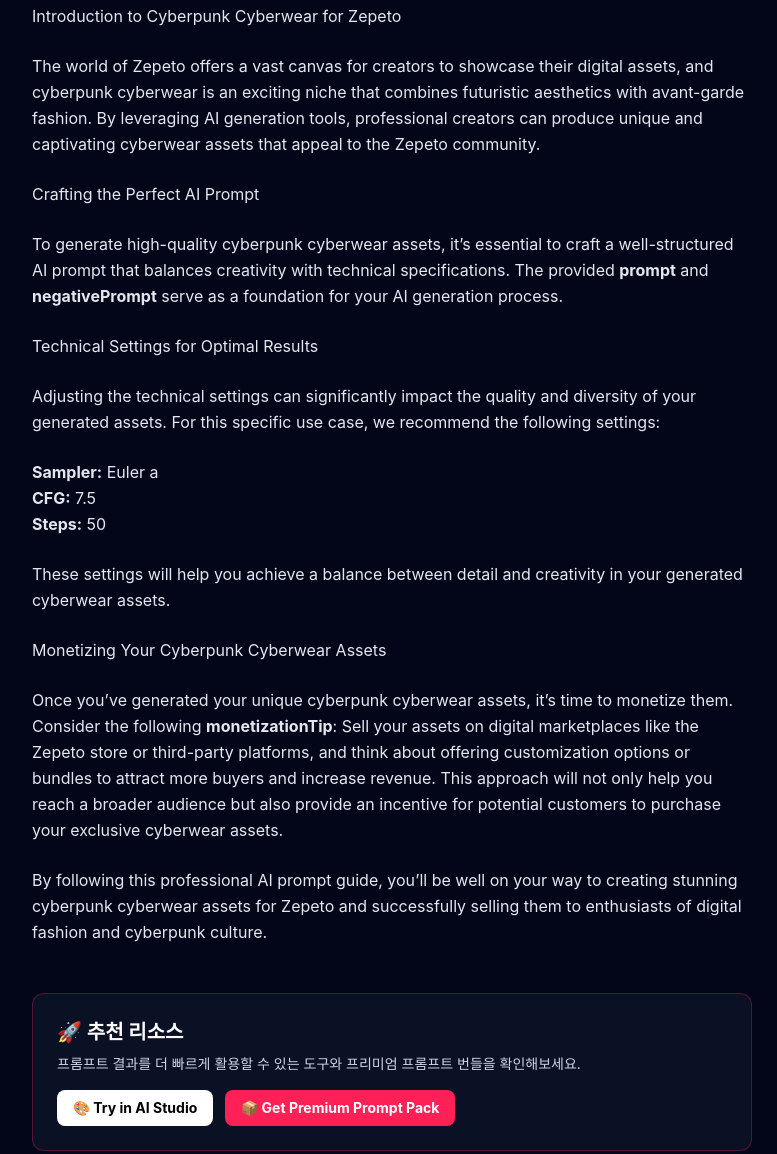
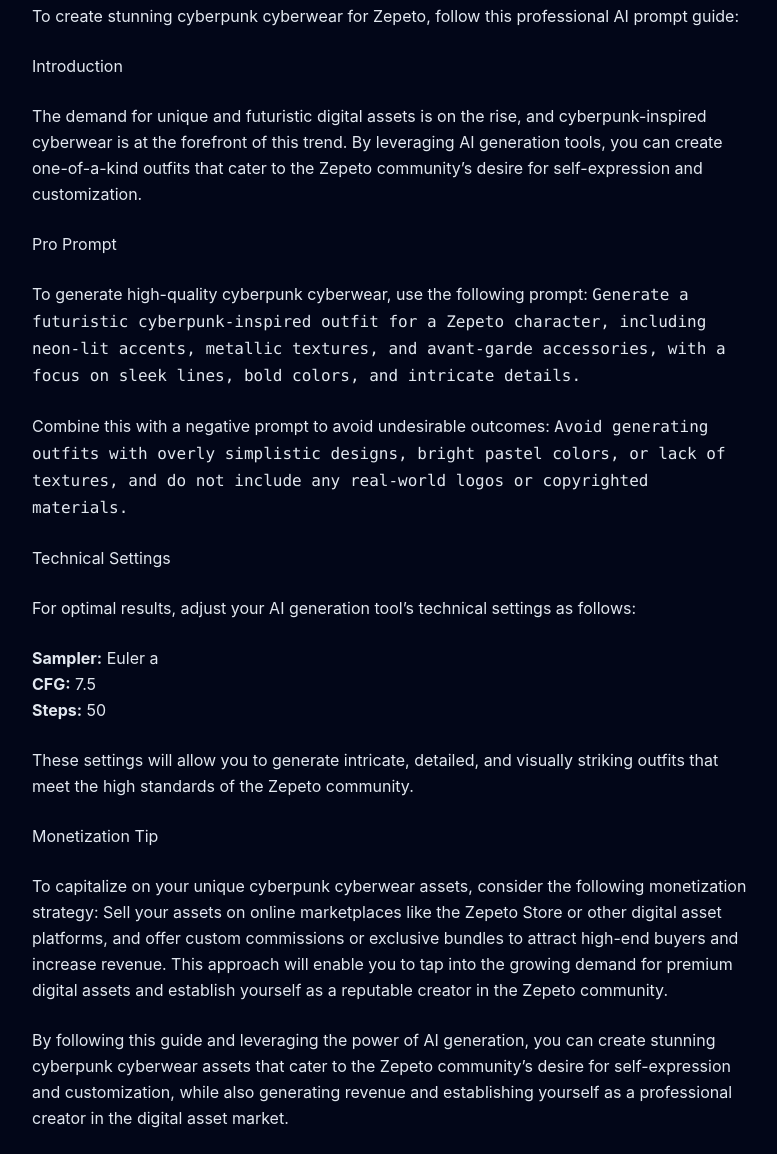
Before and after one commit to chenghun1234-dotcom/promptforge, an Astro site: page /prompts/cyberpunk-cyberwear-for-zepeto in a window 1280 px wide. Shown: the part 249-1403 px from the top of the page, without its empty margins (248-1025 px from the left). Built offline with nearby package versions, Linux system fonts and the light colour scheme; Astro itself is replaced by a stand-in of ours.

Commit message:
🚀 Auto-forged new prompts via Groq

```diff
--- a/src/content/prompts/cyberpunk-cyberwear-for-zepeto.md
+++ b/src/content/prompts/cyberpunk-cyberwear-for-zepeto.md
@@ -1,7 +1,7 @@
 ---
 title: "Creating Cyberpunk Cyberwear for Zepeto: A Professional AI Guide"
 description: "Learn how to generate and sell unique cyberpunk cyberwear assets for Zepeto using AI prompts."
-date: "2026-06-14T15:30:34.066448+00:00"
+date: "2026-06-14T17:04:37.868412+00:00"
 tags:
   - Cyberpunk
   - Cyberwear
@@ -9,28 +9,36 @@ tags:
   - Digital Assets
   - AI Generation
 model: "Stable Diffusion"
-prompt: "Generate a futuristic cyberpunk-inspired outfit for a Zepeto character, including neon-lit accents, metallic textures, and sleek lines, with a focus on avant-garde fashion and technological enhancements."
-negativePrompt: "Avoid generating outfits with overly simplistic designs, bright colors, or lack of futuristic elements, and do not include any real-world logos or copyrighted materials."
+prompt: "Generate a futuristic cyberpunk-inspired outfit for a Zepeto character, including neon-lit accents, metallic textures, and avant-garde accessories, with a focus on sleek lines, bold colors, and intricate details."
+negativePrompt: "Avoid generating outfits with overly simplistic designs, bright pastel colors, or lack of textures, and do not include any real-world logos or copyrighted materials."
 sampler: "Euler a"
 cfg: 7.5
 steps: 50
-monetizationTip: "Sell your unique cyberpunk cyberwear assets on digital marketplaces like the Zepeto store or third-party platforms, and consider offering customization options or bundles to attract more buyers and increase revenue."
+monetizationTip: "Sell your unique cyberpunk cyberwear assets on online marketplaces like the Zepeto Store or other digital asset platforms, and consider offering custom commissions or exclusive bundles to attract high-end buyers and increase revenue."
 ---
-## Introduction to Cyberpunk Cyberwear for Zepeto
-The world of Zepeto offers a vast canvas for creators to showcase their digital assets, and cyberpunk cyberwear is an exciting niche that combines futuristic aesthetics with avant-garde fashion. By leveraging AI generation tools, professional creators can produce unique and captivating cyberwear assets that appeal to the Zepeto community.
+To create stunning cyberpunk cyberwear for Zepeto, follow this professional AI prompt guide:
 
-## Crafting the Perfect AI Prompt
-To generate high-quality cyberpunk cyberwear assets, it's essential to craft a well-structured AI prompt that balances creativity with technical specifications. The provided **prompt** and **negativePrompt** serve as a foundation for your AI generation process.
+### Introduction
+The demand for unique and futuristic digital assets is on the rise, and cyberpunk-inspired cyberwear is at the forefront of this trend. By leveraging AI generation tools, you can create one-of-a-kind outfits that cater to the Zepeto community's desire for self-expression and customization.
 
-## Technical Settings for Optimal Results
-Adjusting the technical settings can significantly impact the quality and diversity of your generated assets. For this specific use case, we recommend the following settings:
-- **Sampler:** Euler a
-- **CFG:** 7.5
-- **Steps:** 50
+### Pro Prompt
+To generate high-quality cyberpunk cyberwear, use the following prompt:
+`Generate a futuristic cyberpunk-inspired outfit for a Zepeto character, including neon-lit accents, metallic textures, and avant-garde accessories, with a focus on sleek lines, bold colors, and intricate details.`
 
-These settings will help you achieve a balance between detail and creativity in your generated cyberwear assets.
+Combine this with a negative prompt to avoid undesirable outcomes:
+`Avoid generating outfits with overly simplistic designs, bright pastel colors, or lack of textures, and do not include any real-world logos or copyrighted materials.`
 
-## Monetizing Your Cyberpunk Cyberwear Assets
-Once you've generated your unique cyberpunk cyberwear assets, it's time to monetize them. Consider the following **monetizationTip**: Sell your assets on digital marketplaces like the Zepeto store or third-party platforms, and think about offering customization options or bundles to attract more buyers and increase revenue. This approach will not only help you reach a broader audience but also provide an incentive for potential customers to purchase your exclusive cyberwear assets.
+### Technical Settings
+For optimal results, adjust your AI generation tool's technical settings as follows:
 
-By following this professional AI prompt guide, you'll be well on your way to creating stunning cyberpunk cyberwear assets for Zepeto and successfully selling them to enthusiasts of digital fashion and cyberpunk culture.
+* **Sampler:** Euler a
+* **CFG:** 7.5
+* **Steps:** 50
+
+These settings will allow you to generate intricate, detailed, and visually striking outfits that meet the high standards of the Zepeto community.
+
+### Monetization Tip
+To capitalize on your unique cyberpunk cyberwear assets, consider the following monetization strategy:
+Sell your assets on online marketplaces like the Zepeto Store or other digital asset platforms, and offer custom commissions or exclusive bundles to attract high-end buyers and increase revenue. This approach will enable you to tap into the growing demand for premium digital assets and establish yourself as a reputable creator in the Zepeto community.
+
+By following this guide and leveraging the power of AI generation, you can create stunning cyberpunk cyberwear assets that cater to the Zepeto community's desire for self-expression and customization, while also generating revenue and establishing yourself as a professional creator in the digital asset market.
```
